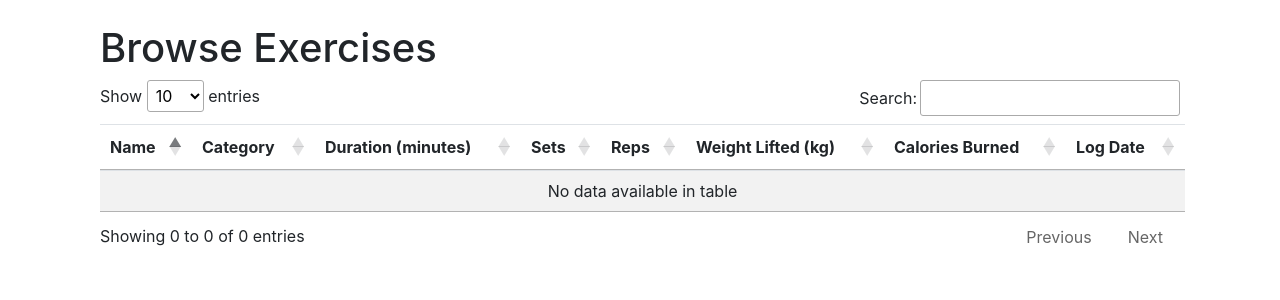
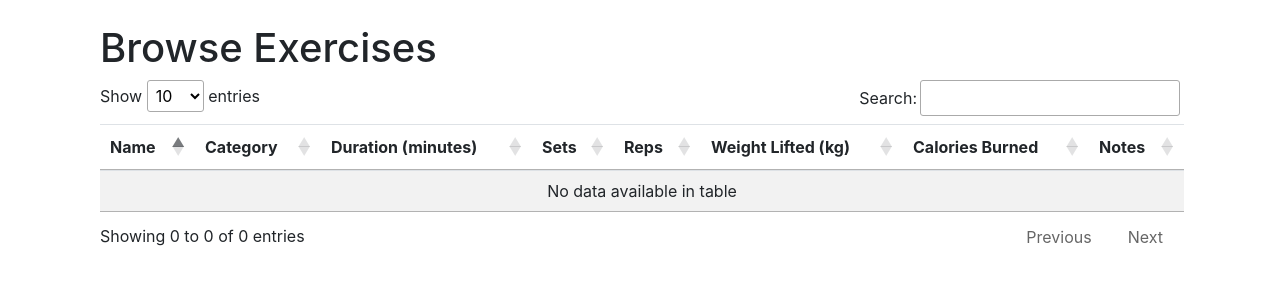
Before and after one commit to Jam0k/MyFitnessBro, a Flask app: page /fitness/exercises-and-workouts/browse-exercise in a window 1280 px wide. Shown: the part 56-356 px from the top of the page. Run offline with Flask 3, Linux system fonts and the light colour scheme; data that the repository does not hold is empty; some libraries are stand-ins or nearby versions.

Commit message:
Browse Exercice Fix

```diff
--- a/blueprints/fitness/routes.py
+++ b/blueprints/fitness/routes.py
@@ -31,7 +31,6 @@ def create_exercise():
         weight_lifted = request.form.get('weight_lifted', type=Decimal)
         calories_burned = request.form.get('calories_burned', type=int)
         notes = request.form['notes']
-        log_date = datetime.strptime(request.form['log_date'], '%Y-%m-%d').date()
 
         # Create a new exercise object and save it to the database
         exercise = Exercise(
@@ -43,7 +42,6 @@ def create_exercise():
             weight_lifted=weight_lifted,
             calories_burned=calories_burned,
             notes=notes,
-            log_date=log_date
         )
         db.session.add(exercise)
         db.session.commit()
@@ -68,7 +66,9 @@ def get_exercises():
             'reps': exercise.reps,
             'weight_lifted': str(exercise.weight_lifted),
             'calories_burned': exercise.calories_burned,
-            'log_date': exercise.log_date.isoformat()
+            'notes': exercise.notes,  # Include the notes field
+            'created_at': exercise.created_at.isoformat(),  # Include the created_at field
+            'updated_at': exercise.updated_at.isoformat(),  # Include the updated_at field
         }
         for exercise in exercises
     ]
--- a/models.py
+++ b/models.py
@@ -66,7 +66,6 @@ class FoodMealLog(db.Model):
     food_item_id = db.Column(db.Integer, db.ForeignKey('food_items.id'))
     meal_id = db.Column(db.Integer, db.ForeignKey('meals.id'))  # Add this line
     serving_count = db.Column(db.Numeric(5, 2))
-    log_date = db.Column(db.Date, nullable=False)
     meal_type = db.Column(db.String(50))  # Type of meal (breakfast, lunch, etc.)
 
     food_item = db.relationship('FoodItem', backref=db.backref('logs', lazy='dynamic'))
@@ -78,7 +77,6 @@ class FoodMealLog(db.Model):
             'food_item_id': self.food_item_id,
             'meal_id': self.meal_id,  # Include this field
             'serving_count': str(self.serving_count),
-            'log_date': self.log_date.isoformat(),
             'meal_type': self.meal_type
         }
 
@@ -95,7 +93,7 @@ class Exercise(db.Model):
     weight_lifted = db.Column(db.Numeric(5, 2))
     calories_burned = db.Column(db.Integer)
     notes = db.Column(db.Text)
-    log_date = db.Column(db.Date, nullable=False)
+    log_date = db.Column(db.Date, nullable=False, default=db.func.current_date())
     created_at = db.Column(db.DateTime, default=db.func.current_timestamp())
     updated_at = db.Column(db.DateTime, default=db.func.current_timestamp())
 
@@ -110,7 +108,6 @@ class Exercise(db.Model):
             'weight_lifted': str(self.weight_lifted),
             'calories_burned': self.calories_burned,
             'notes': self.notes,
-            'log_date': self.log_date.isoformat(),
             'created_at': self.created_at.isoformat(),
             'updated_at': self.updated_at.isoformat()
         }
--- a/templates/fitness/exercises-and-workouts/exercise/browse-exercise.html
+++ b/templates/fitness/exercises-and-workouts/exercise/browse-exercise.html
@@ -13,7 +13,7 @@
                 <th>Reps</th>
                 <th>Weight Lifted (kg)</th>
                 <th>Calories Burned</th>
-                <th>Log Date</th>
+                <th>Notes</th> <!-- Add the Notes column here -->
             </tr>
         </thead>
         <tbody>
@@ -34,8 +34,9 @@ $(document).ready(function() {
     { data: 'reps' },
     { data: 'weight_lifted' },
     { data: 'calories_burned' },
-            { data: 'log_date' }
+    { data: 'notes' }, // Include the 'notes' column here
 ]
+
     });
 });
 </script>
--- a/templates/fitness/exercises-and-workouts/exercise/create-exercise.html
+++ b/templates/fitness/exercises-and-workouts/exercise/create-exercise.html
@@ -39,10 +39,6 @@
             <label for="notes">Notes:</label>
             <textarea class="form-control" id="notes" name="notes" rows="4"></textarea>
         </div>
-        <div class="form-group">
-            <label for="log_date">Date of the Exercise:</label>
-            <input type="date" class="form-control" id="log_date" name="log_date" required>
-        </div>
         <button type="submit" class="btn btn-primary">Create Exercise</button>
     </form>
 </div>
```
Lines whose indentation alone changed are shown as unchanged.
